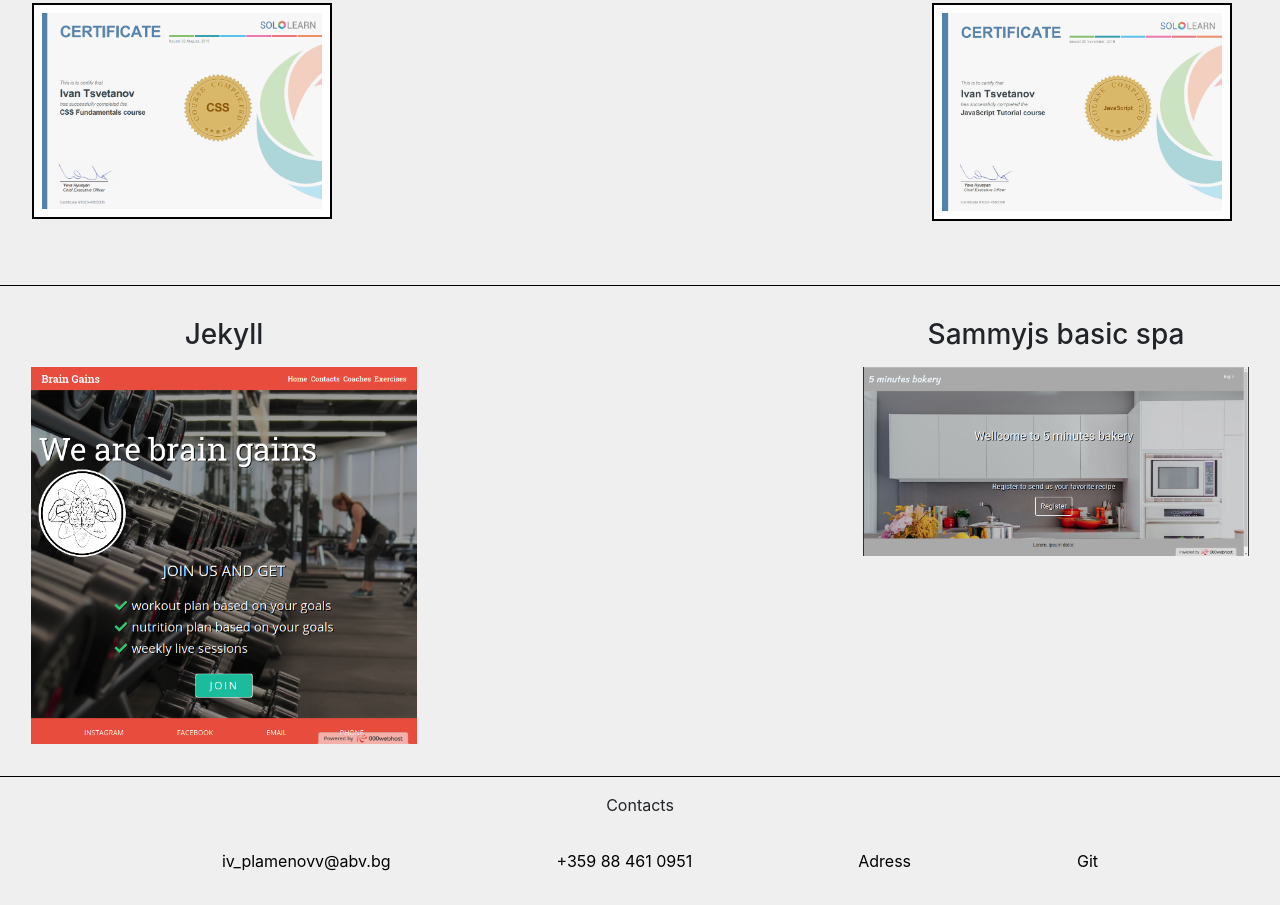
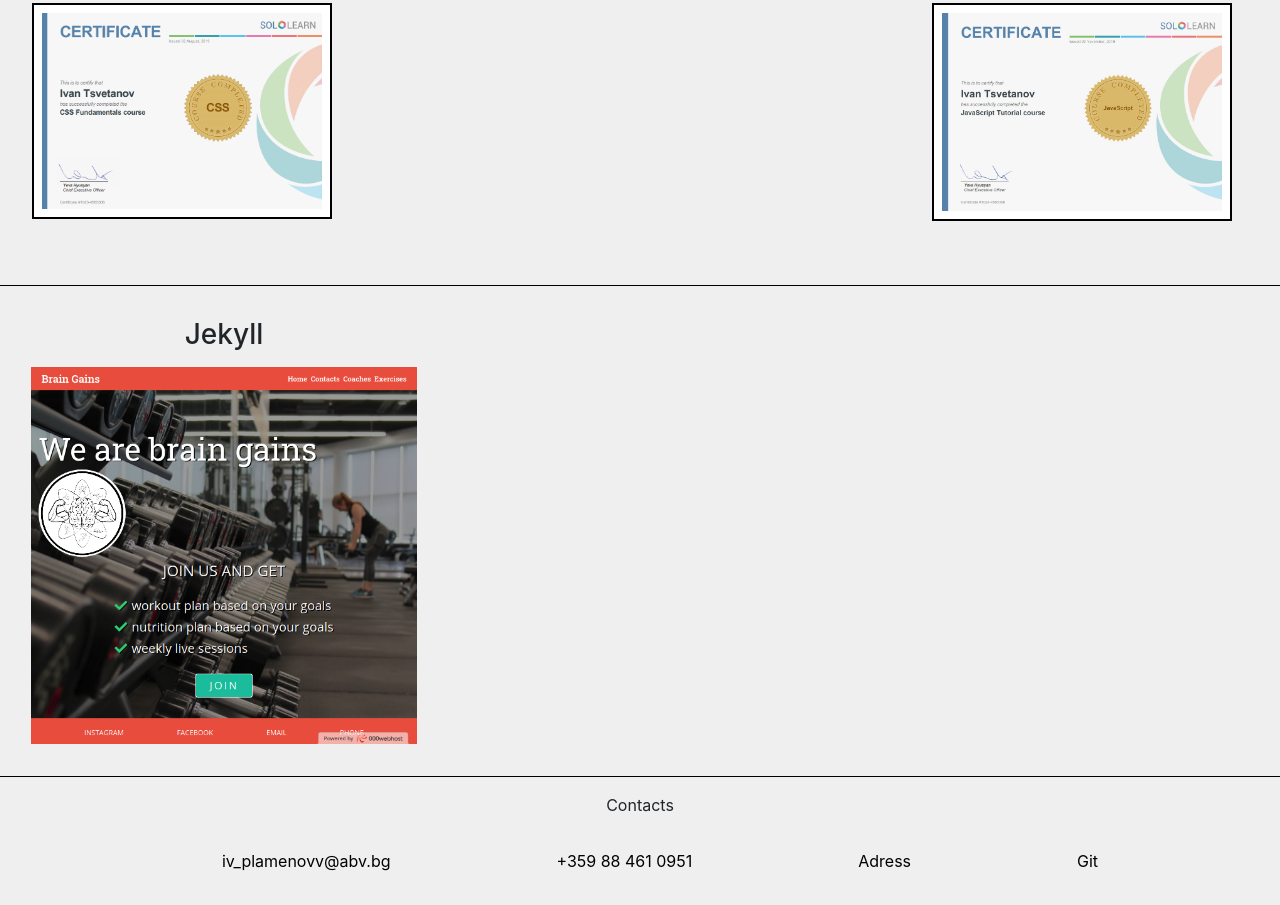
Before and after one commit to IvanTsve/IvanTsv, a plain HTML site: page index.html in a window 1280 px wide. Shown: the part 1711-2616 px from the top of the page. Drawn offline with nearby package versions, Linux system fonts and the light colour scheme.

Commit message:
Update index.html

```diff
--- a/index.html
+++ b/index.html
@@ -88,10 +88,10 @@
                 <h3 class="text-center my-3">Jekyll</h3>
                 <a href="https://gymoncoaching.000webhostapp.com/" target="_blank"><img class="img-fluid" src="./media/braingain.png"></a>
             </figure>
-            <figure class="col-md-4">
+<!--             <figure class="col-md-4">
                 <h3 class="text-center my-3">Sammyjs basic spa</h3>
                 <a href="https://basic-spa-cardio.000webhostapp.com/" target="_blank"><img class="img-fluid" src="./media/spa-cardio-sammyjs.png"></a>
-            </figure>
+            </figure> -->
 
         </section>
 
```
